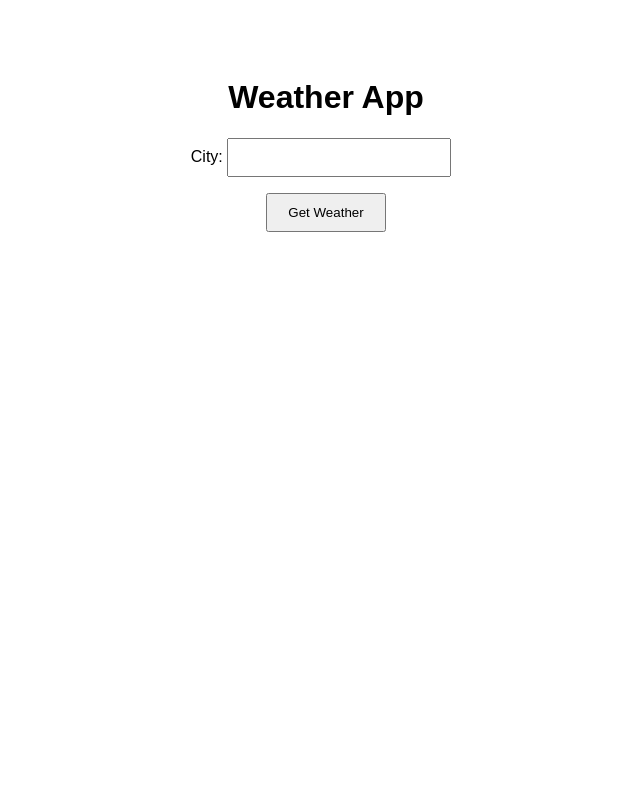
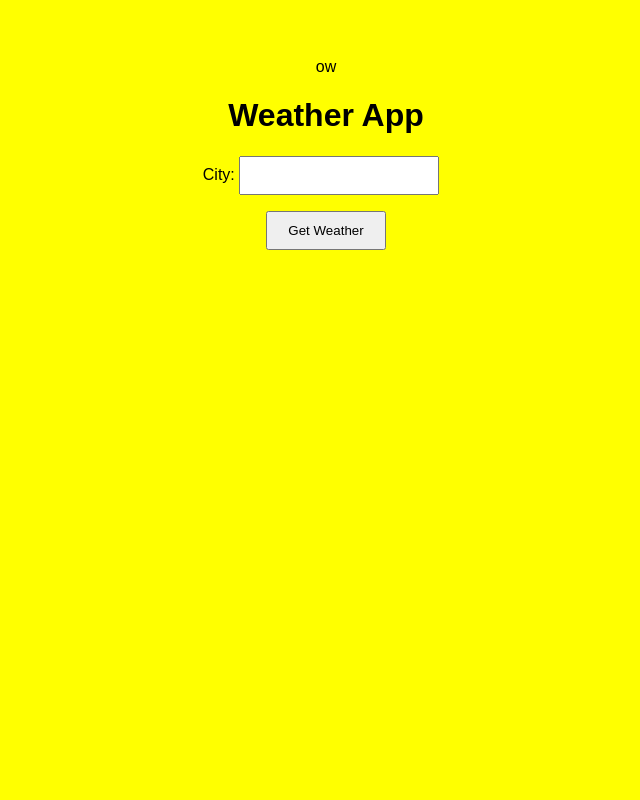
Before and after one commit to jobychacko2001/weather-app, a Django app: page / in a window 1280 px wide. Shown: the whole page, without its empty margins (314-954 px from the left). Run offline with Django 5.2, Linux system fonts and the light colour scheme.

Commit message:
Update index.html

```diff
--- a/weather_app/templates/weather_app/index.html
+++ b/weather_app/templates/weather_app/index.html
@@ -1,4 +1,4 @@
-<!DOCTYPE html>
+ow<!DOCTYPE html>
 <html lang="en">
 <head>
     <meta charset="UTF-8">
@@ -6,7 +6,7 @@
     <style>
         body {
             font-family: 'Arial', sans-serif;
-            background-color: white;
+            background-color: yellow;
             text-align: center;
             padding: 50px;
         }
```
